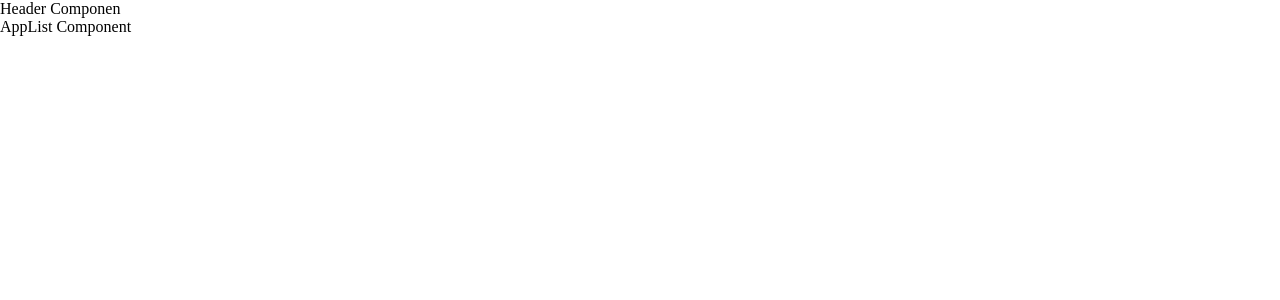
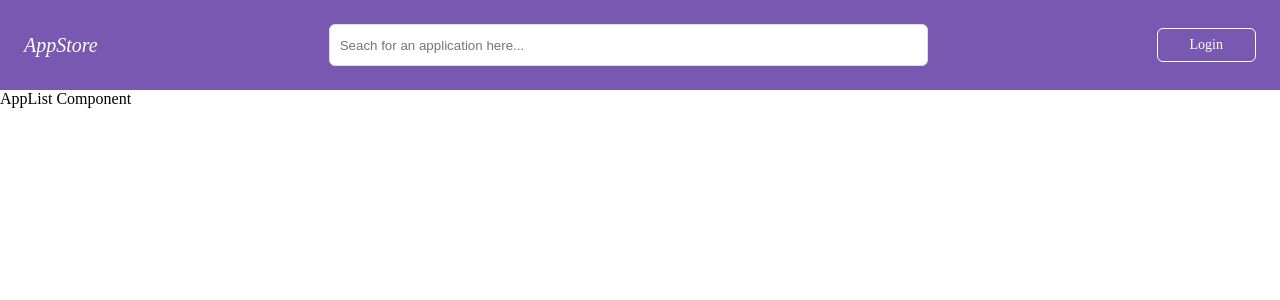
Before and after one commit to yasinvural/appstore, a React (Create React App) app in the folder frontend/: page / in a window 1280 px wide. Shown: the top 300 px of the page. Built offline with nearby package versions, Linux system fonts and the light colour scheme.

Commit message:
header component is created

```diff
--- a/frontend/src/components/Header/Header.css
+++ b/frontend/src/components/Header/Header.css
@@ -1,2 +1,35 @@
 .header {
+  display: flex;
+  justify-content: space-between;
+  align-items: center;
+  padding: 24px;
+  background-color: #7858b1;
+  color: #ffffff;
 }
+
+.header .appName {
+  font-style: italic;
+  font-size: 20px;
+}
+.header .searchContainer {
+  flex: 1;
+  padding: 0 32px;
+}
+
+.header .searchContainer > input {
+  width: 60%;
+  margin: 0 20%;
+  height: 40px;
+  border: 1px solid #dedede;
+  border-radius: 6px;
+  outline: 0;
+  text-indent: 10px;
+}
+
+.header .loginButton {
+  font-size: 14px;
+  border: 1px solid #ffffff;
+  padding: 8px 32px;
+  border-radius: 6px;
+  cursor: pointer;
+}
--- a/frontend/src/components/Header/Header.js
+++ b/frontend/src/components/Header/Header.js
@@ -1,8 +1,20 @@
 import React from "react";
+import { Link } from "react-router-dom";
+
 import "./Header.css";
 
 const Header = () => {
-  return <div className="header">Header Componen</div>;
+  return (
+    <Link to="/">
+      <div className="header">
+        <div className="appName">AppStore</div>
+        <div className="searchContainer">
+          <input type="text" placeholder="Seach for an application here..." />
+        </div>
+        <div className="loginButton">Login</div>
+      </div>
+    </Link>
+  );
 };
 
 export default Header;
--- a/frontend/src/index.css
+++ b/frontend/src/index.css
@@ -11,3 +11,7 @@ body, #root {
   width: 100%;
   height: 100%;
 }
+
+a{
+  text-decoration: none;
+}
```
